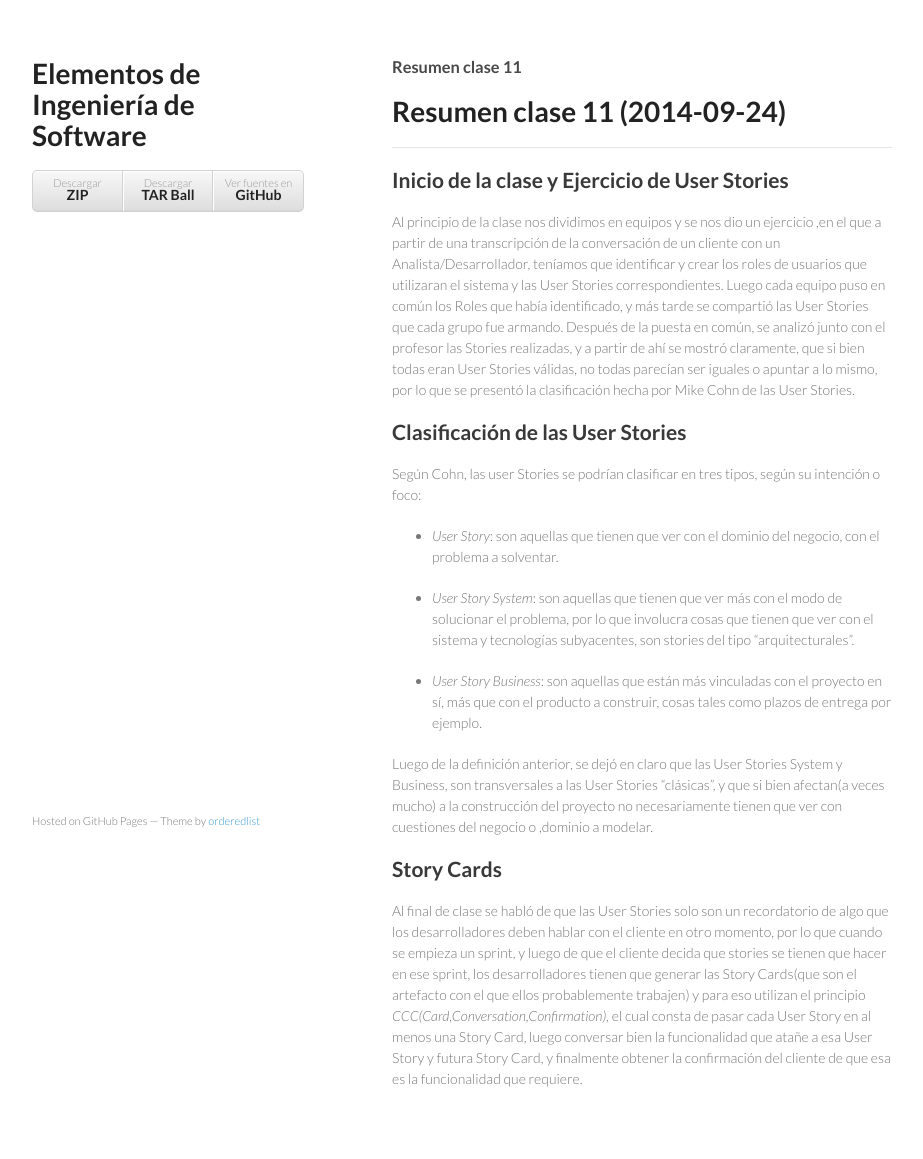
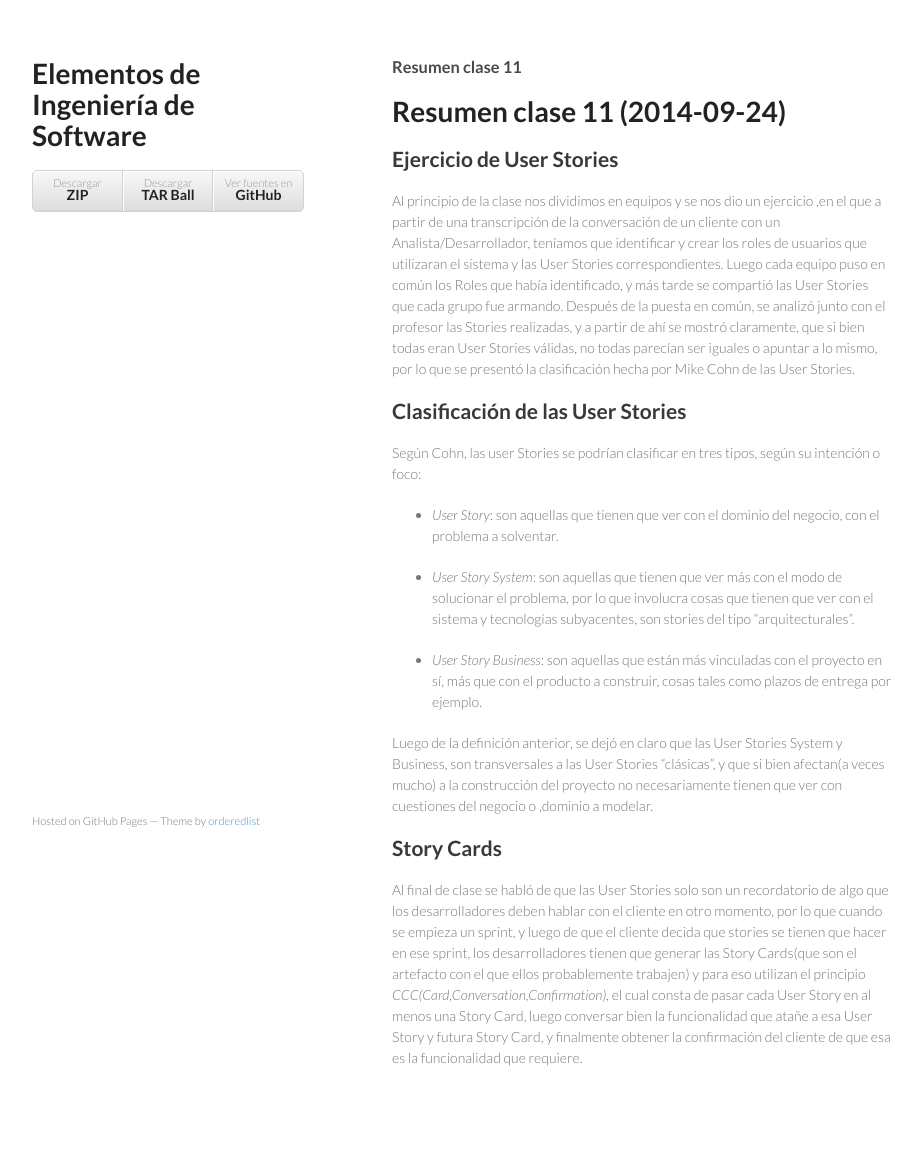
Before and after one commit to SoftwareEngineeringUNQ/bitacora, a Jekyll site: the page built from _posts/2014-09-24-resumen-clase-11.md, in a window 1280 px wide. Shown: the whole page, without its empty margins (178-1101 px from the left). Built offline with Jekyll 4.4.1, drawn with Linux system fonts in a browser that asks for light colours; after the commit the page ends 1138 px from its top, so only the background shows below that.

Commit message:
Arreglo un error de markdown

```diff
--- a/_posts/2014-09-24-resumen-clase-11.md
+++ b/_posts/2014-09-24-resumen-clase-11.md
@@ -5,8 +5,7 @@ layout: post
 ---
 #Resumen clase 11 (2014-09-24)
 
----
-## Inicio de la clase y Ejercicio de User Stories
+##Ejercicio de User Stories
 
 Al principio de la clase nos dividimos en equipos y se nos dio un ejercicio ,en el que a partir de una transcripción de la conversación de un cliente con un Analista/Desarrollador, teníamos que identificar y crear los roles de usuarios que utilizaran el sistema y las User Stories correspondientes.
 Luego cada equipo puso en común los Roles que había identificado, y más tarde se compartió las User Stories que cada grupo fue armando.
```
